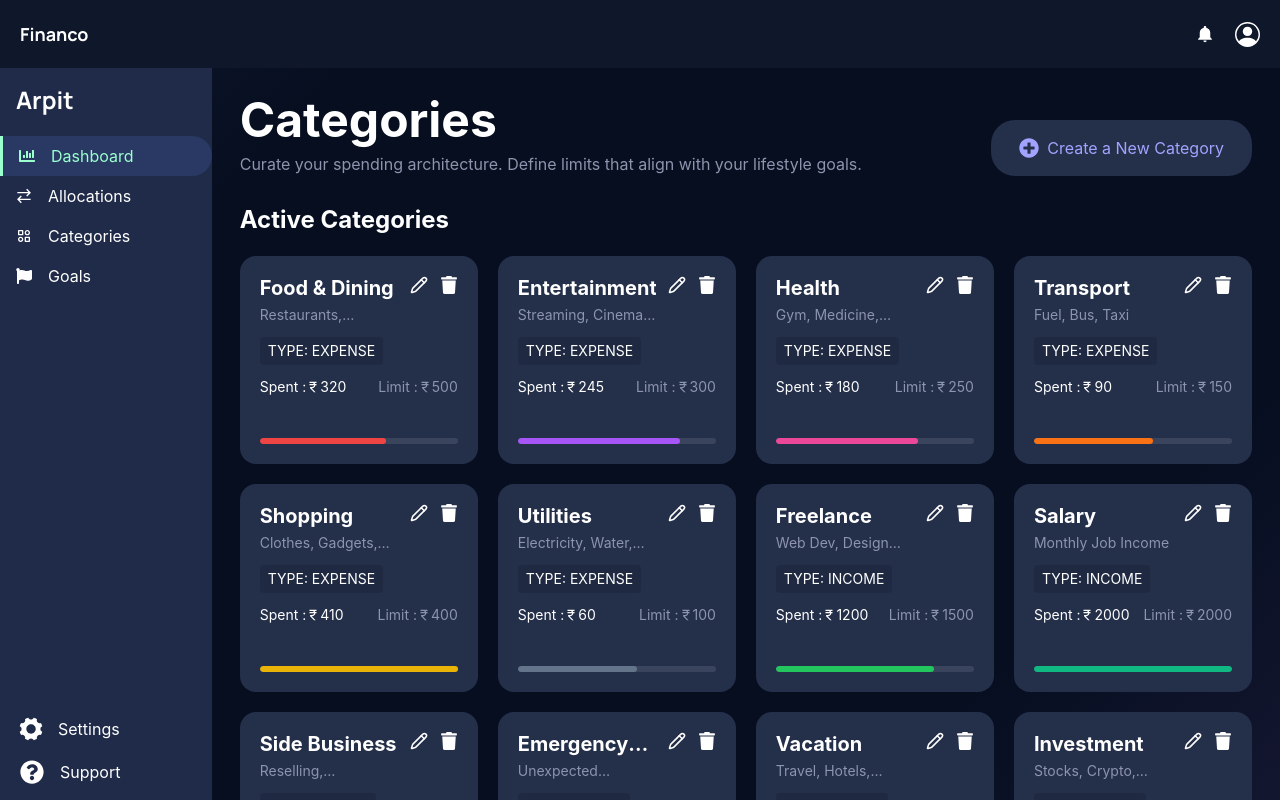
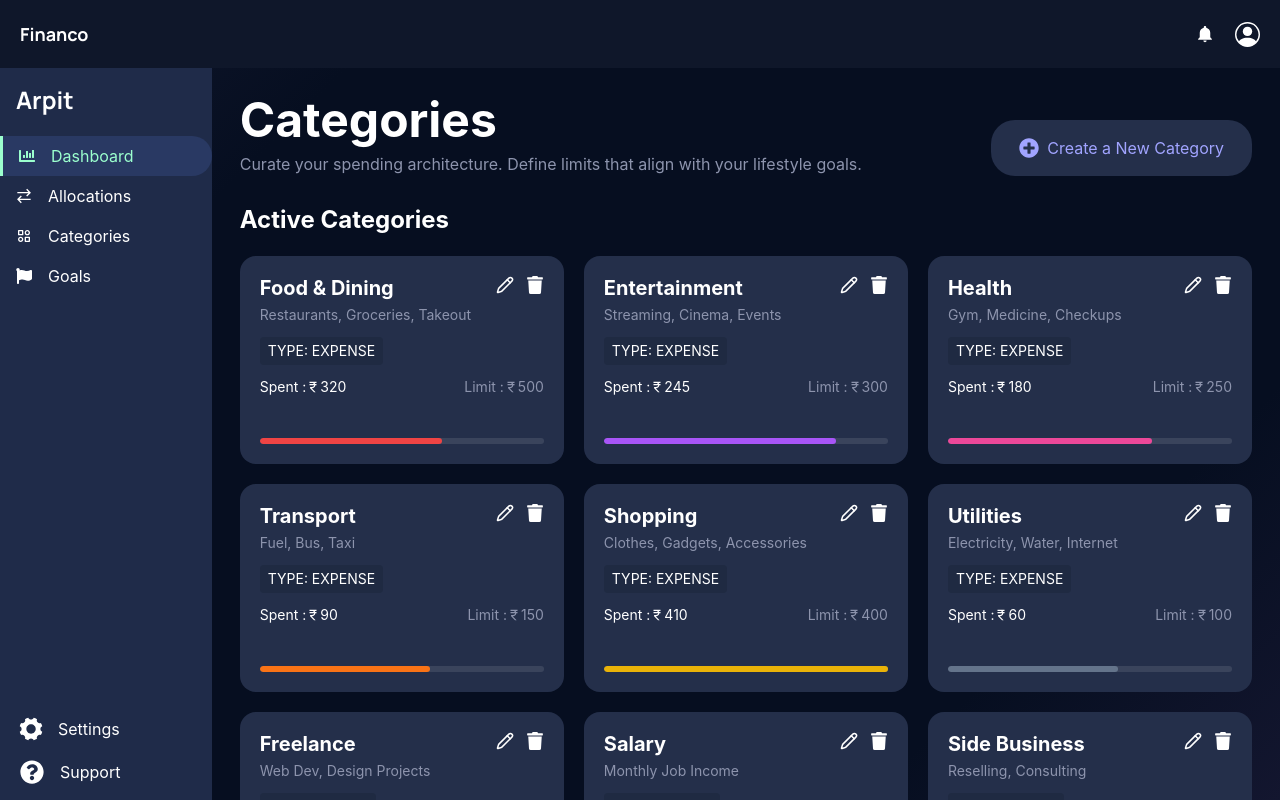
Before and after one commit to Rekcah97/Financo, a React (Vite) app in the folder frontend/: page /categories in a window 1280 px wide. Built offline with nearby package versions, Linux system fonts and the light colour scheme.

Commit message:
Refactor: card width to 250px

```diff
--- a/frontend/src/components/PageElement/SidebarComponent/Categories.jsx
+++ b/frontend/src/components/PageElement/SidebarComponent/Categories.jsx
@@ -124,7 +124,7 @@ function Categories() {
         <div
           className="grid gap-5"
           style={{
-            gridTemplateColumns: "repeat(auto-fill, minmax(220px, 1fr))",
+            gridTemplateColumns: "repeat(auto-fill, minmax(250px, 1fr))",
           }}
         >
           {Fcategories.map((cat) => (
```
